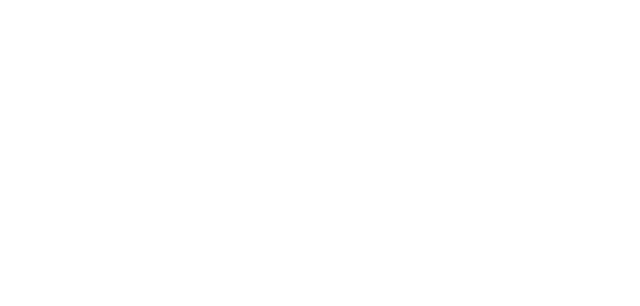
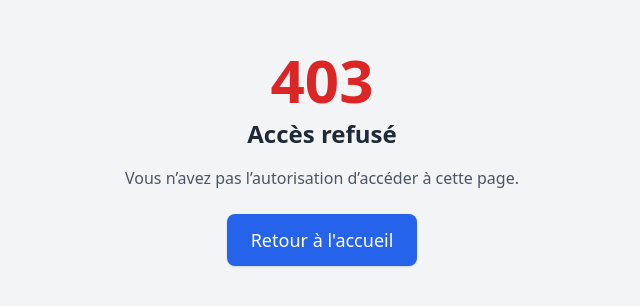
Before and after one commit to thenotoriousmehdi/PosologyDZ, a React (Vite) app in the folder FrontEnd/: page /403 in a window 1280 px wide. Before the commit this address had no page. Shown: the part 242-548 px from the top of the page, without its empty margins (318-958 px from the left). Built offline with nearby package versions, Linux system fonts and the light colour scheme; sample sign-in values are in the browser's storage.

Commit message:
protected routed with roles

```diff
--- a/FrontEnd/src/App.tsx
+++ b/FrontEnd/src/App.tsx
@@ -1,10 +1,11 @@
-import React from "react";
 import { BrowserRouter as Router, Routes, Route } from "react-router-dom";
-import Login from "./pages/Login"
+import Login from "./pages/Login";
 import Preparations from "./pages/Preparations";
 import PatientDetails from "./pages/PatientDetails";
 import Patients from "./pages/Patients";
 import ProtectedRoute from "./routes/ProtectedRoute";
+import RoleProtectedRoute from "./routes/RoleProtectedRoute";
+import Forbidden from "./pages/Forbidden";
 import Users from "./pages/Users";
 
 function App() {
@@ -12,13 +13,18 @@
     <Router>
       <Routes>
         {/* Public Route */}
-        <Route path="/Login" element={<Login/>}/>
+        <Route path="/Login" element={<Login />} />
         {/* Protected Routes */}
         <Route element={<ProtectedRoute />}>
-          <Route path="/" element={<Patients/>}/>
-          <Route path="Users" element={<Users/>}/>
-          <Route path="/Preparations" element={<Preparations/>}/>
+          <Route path="/" element={<Patients />} />
+
+          <Route element={<RoleProtectedRoute allowedRoles={["admin"]} />}>
+            <Route path="Users" element={<Users />} />
+          </Route>
+
+          <Route path="/Preparations" element={<Preparations />} />
           <Route path="/patients/:id" element={<PatientDetails />} />
+          <Route path="/403" element={<Forbidden />} />
         </Route>
       </Routes>
     </Router>
--- a/FrontEnd/src/components/AddUser.tsx
+++ b/FrontEnd/src/components/AddUser.tsx
@@ -97,6 +97,7 @@
         onUserAdded?.(response.data.user || response.data.updatedUser);
         onClose();
       }
+    // eslint-disable-next-line @typescript-eslint/no-explicit-any
     } catch (error: any) {
       console.error('Error:', error);
       setFormError(error.response?.data?.error || 'Une erreur est survenue.');
--- a/FrontEnd/src/components/PreparationCard.tsx
+++ b/FrontEnd/src/components/PreparationCard.tsx
@@ -1,5 +1,5 @@
 import React, { useState } from "react";
-import { TbEyeFilled } from "react-icons/tb";
+import { TbFileDownload } from "react-icons/tb";
 import axios from "axios";
 import jsPDF from "jspdf";
 
@@ -141,7 +141,7 @@
             className="bg-[#FAFAFA] border border-green p-[12px] sm:p-[15px] h-full rounded-[10px] hover:bg-green/10 group cursor-pointer"
             onClick={handleDownloadPDF}
           >
-            <TbEyeFilled style={{ color: "#0F5012", fontSize: "20px" }} />
+            <TbFileDownload style={{ color: "#0F5012", fontSize: "20px" }} />
           </div>
 
           {/* Statut Dropdown */}
--- a/FrontEnd/src/components/UserCard.tsx
+++ b/FrontEnd/src/components/UserCard.tsx
@@ -1,5 +1,4 @@
 import React, { useState } from "react";
-import { TbEyeFilled } from "react-icons/tb";
 import { IoEllipsisVertical } from "react-icons/io5";
 import AddUser from "../components/AddUser";
 
--- /dev/null
+++ b/FrontEnd/src/pages/Forbidden.tsx
@@ -0,0 +1,22 @@
+import React from 'react';
+import { Link } from 'react-router-dom';
+
+const Forbidden: React.FC = () => {
+  return (
+    <div className="flex flex-col items-center justify-center min-h-screen bg-gray-100">
+      <h1 className="text-6xl font-bold text-red-600">403</h1>
+      <h2 className="text-2xl font-semibold text-gray-800 mt-2">Accès refusé</h2>
+      <p className="text-gray-600 mt-4">
+        Vous n’avez pas l’autorisation d’accéder à cette page.
+      </p>
+      <Link
+        to="/"
+        className="mt-6 px-6 py-3 bg-blue-600 text-white text-lg font-medium rounded-lg shadow hover:bg-blue-700 transition"
+      >
+        Retour à l'accueil
+      </Link>
+    </div>
+  );
+};
+
+export default Forbidden;
--- a/FrontEnd/src/pages/Patients.tsx
+++ b/FrontEnd/src/pages/Patients.tsx
@@ -96,7 +96,7 @@
           )}
         </div>
 
-        <div className="flex-grow overflow-y-auto">
+        <div className="flex-grow overflow-y-auto mb-2">
           <div className="flex flex-col gap-[20px]">
             {filteredPatients.length > 0 ? (
               filteredPatients.map((patient: Patient) => (
--- a/FrontEnd/src/pages/Preparations.tsx
+++ b/FrontEnd/src/pages/Preparations.tsx
@@ -155,7 +155,7 @@
           </div>
         </div>
 
-        <div className="flex-grow overflow-y-auto">
+        <div className="flex-grow overflow-y-auto mb-2">
           <div className="flex flex-col gap-[20px]">
             {filteredPreparations.length > 0 ? (
               filteredPreparations.map((prep: Preparation) => (
--- a/FrontEnd/src/pages/Users.tsx
+++ b/FrontEnd/src/pages/Users.tsx
@@ -90,7 +90,7 @@
           </button>
         </div>
 
-        <div className="flex-grow overflow-y-auto">
+        <div className="flex-grow overflow-y-auto mb-2">
           <div className="flex flex-col gap-[20px]">
             {filteredUsers.length > 0 ? (
               filteredUsers.map((user: User) => (
--- a/FrontEnd/src/routes/ProtectedRoute.tsx
+++ b/FrontEnd/src/routes/ProtectedRoute.tsx
@@ -1,4 +1,4 @@
-import React, { useEffect } from 'react';
+import React from 'react';
 import { Navigate, Outlet, useLocation } from 'react-router-dom';
 
 const ProtectedRoute: React.FC = () => {
--- /dev/null
+++ b/FrontEnd/src/routes/RoleProtectedRoute.tsx
@@ -0,0 +1,42 @@
+import React, { useMemo } from 'react';
+import { Navigate, Outlet, useLocation } from 'react-router-dom';
+
+// Define allowed roles for the route as props
+interface RoleProtectedRouteProps {
+  allowedRoles: string[]; // Example: ['admin', 'manager']
+}
+
+const RoleProtectedRoute: React.FC<RoleProtectedRouteProps> = ({ allowedRoles }) => {
+  const location = useLocation();
+
+  const { isAuthenticated, userRole } = useMemo(() => {
+    const token = localStorage.getItem('authToken');
+    const role = localStorage.getItem('userRole');
+    return {
+      isAuthenticated: !!token,
+      userRole: role,
+    };
+  }, []);
+
+  console.log('Role check in RoleProtectedRoute:', {
+    isAuthenticated,
+    userRole,
+    allowedRoles,
+    pathname: location.pathname
+  });
+
+  if (!isAuthenticated) {
+    console.log('Not authenticated, redirecting to login');
+    return <Navigate to="/Login" state={{ from: location }} replace />;
+  }
+
+
+  if (!allowedRoles.includes(userRole || '')) {
+    console.log(`Unauthorized role: ${userRole}, redirecting`);
+    return <Navigate to="/403" replace />;
+  }
+
+  return <Outlet />;
+};
+
+export default RoleProtectedRoute;
```
